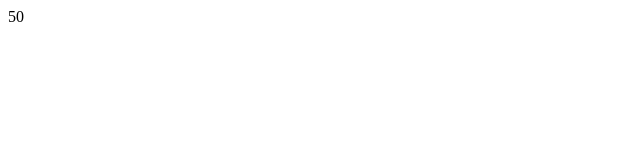
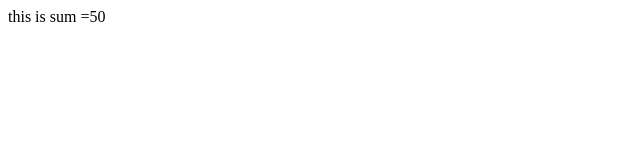
Before and after one commit to anukatoch/gitproject, a plain HTML site: page sum.html in a window 1280 px wide. Shown: the full height of the page, 0-640 px from the left. Drawn offline with Linux system fonts and the light colour scheme.

Commit message:
sum of two varible

```diff
--- a/sum.html
+++ b/sum.html
@@ -7,7 +7,7 @@
             var a=20;
             var b=30;
             var sum=a+b;
-            document.write(sum);
+            document.write("this is sum =" + sum);
         </script>
     </body>
 </html>
```
